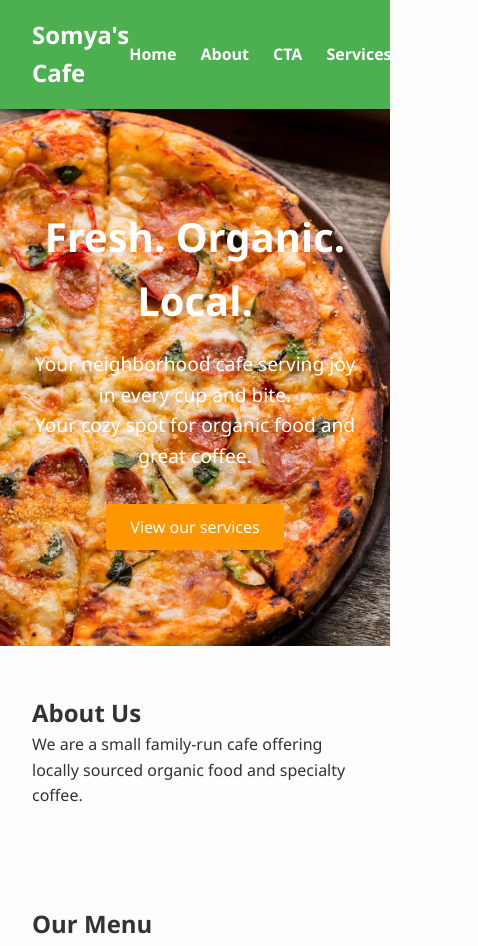
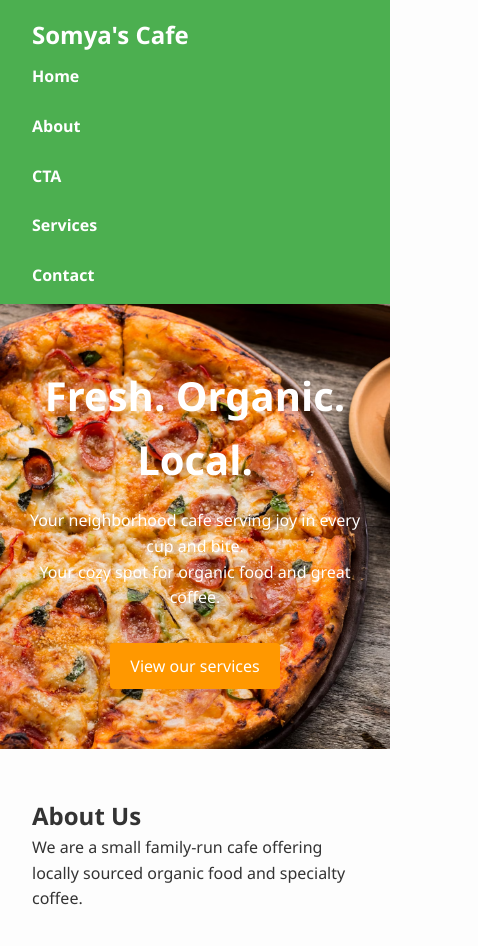
Before and after one commit to chawla22/small-bussiness-website, a plain HTML site: page index.html in a window 390 px wide. Shown: the top 946 px of the page, 478 px wide, since content can reach past the window. Drawn offline with Linux system fonts and the light colour scheme.

Commit message:
Ensuring Mobile responsiveness

```diff
--- a/style.css
+++ b/style.css
@@ -109,7 +109,7 @@ a:focus, button:focus {
   margin-bottom: 2rem;
 }
 
-/* styled the CTA */
+/* styled the CTA section */
 
 #cta-btn {
   padding: 0.75rem 1.5rem;
@@ -148,7 +148,6 @@ a:focus, button:focus {
 }
 
 
-
 footer {
   text-align: center;
   padding: 1.5rem;
@@ -156,3 +155,53 @@ footer {
   color: white;
   margin: 0;
 }
+
+
+
+/* Ensuring mobile responsivness  */
+
+/* Mobile Responsiveness */
+@media (max-width: 768px) {
+  /* Header adjustments */
+  header {
+    flex-direction: column;
+    align-items: flex-start;
+  }
+
+  nav ul {
+    flex-direction: column;
+    gap: 10px;
+    margin-top: 10px;
+  }
+
+  /* Hero Section */
+  .hero {
+    padding: 60px 15px;
+    background-position: center;
+  }
+
+  .hero h2 {
+    font-size: 2em;
+  }
+
+  .hero p {
+    font-size: 1em;
+  }
+
+  /* Services stack vertically */
+  .services {
+    flex-direction: column;
+    align-items: center;
+  }
+
+  .service {
+    width: 90%;
+    margin-bottom: 20px;
+  }
+
+  /* Responsive CTA button */
+  #cta-btn {
+    font-size: 1em;
+    padding: 12px 20px;
+  }
+}
```
